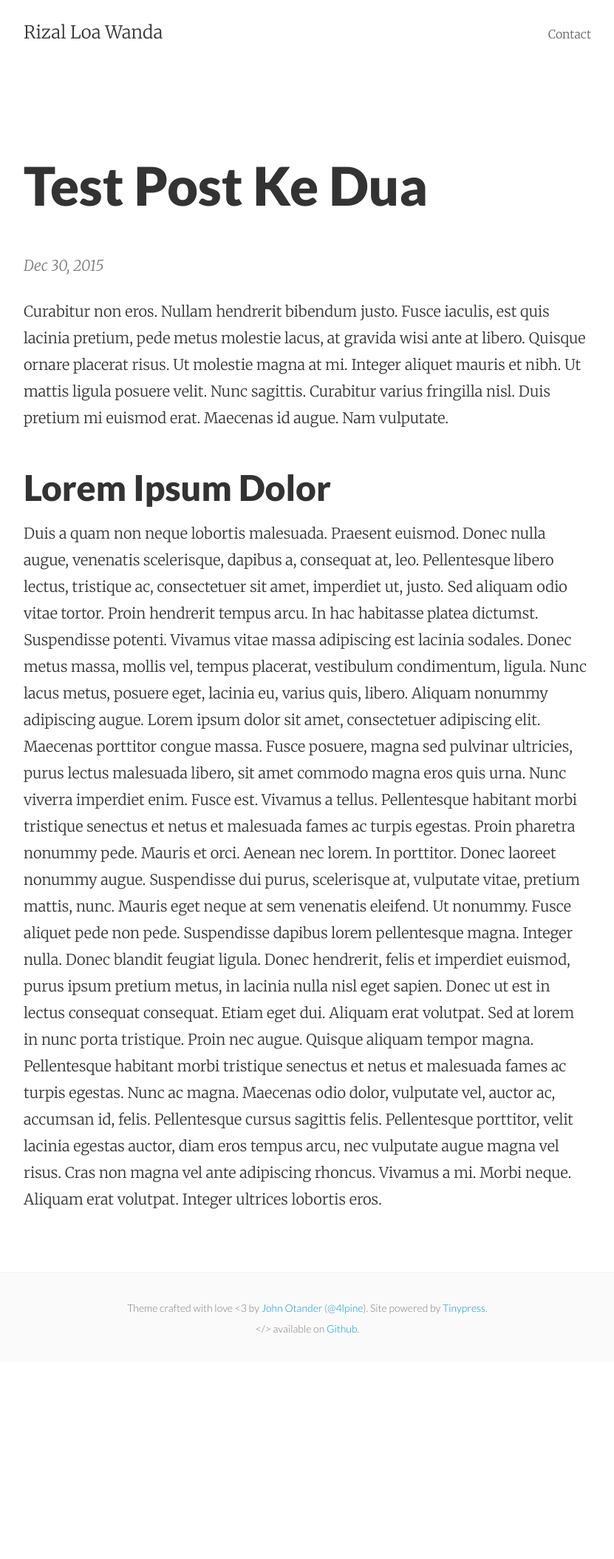
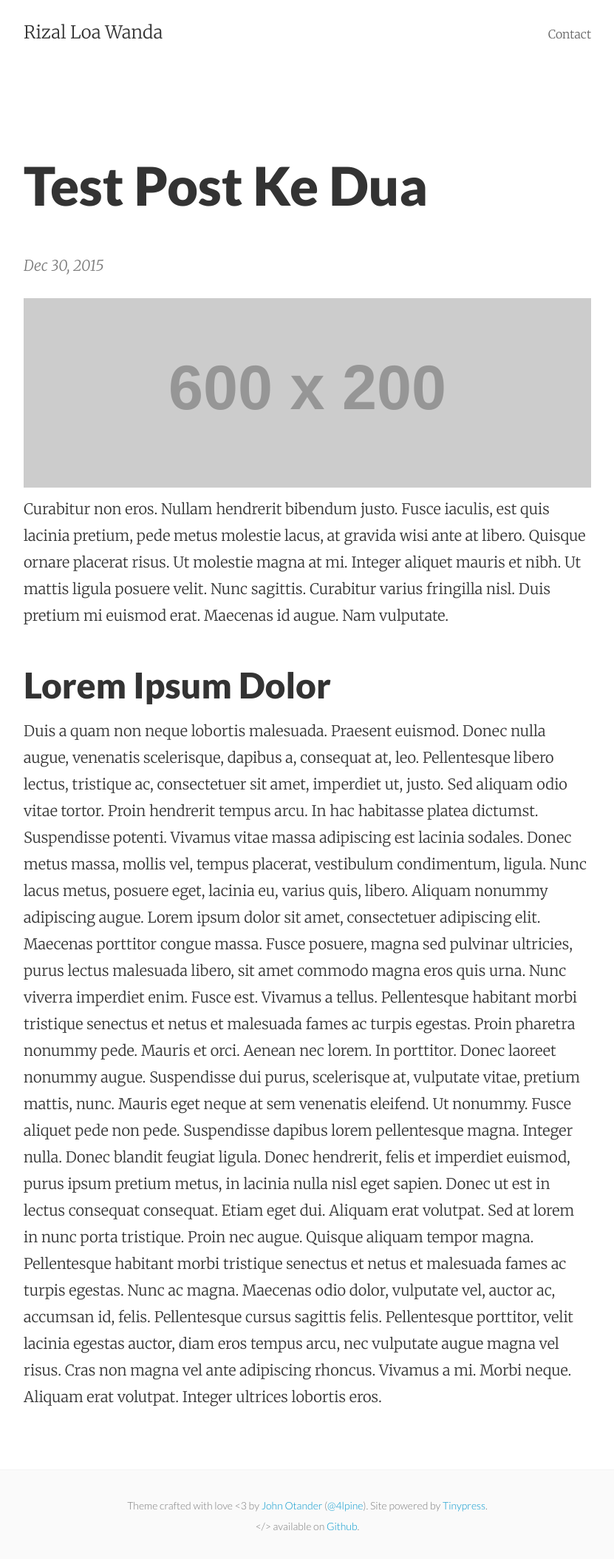
Before and after one commit to riloaw/riloaw.github.io, a Jekyll site: the page built from _posts/2015-12-30-test-post-ke-dua.markdown, in a window 1280 px wide. Shown: the whole page at 74% size, without its empty margins (224-1055 px from the left). Built offline with Jekyll 4.4.1, drawn with Linux system fonts in a browser that asks for light colours; comment, search, counter and statistics services are not loaded; before the commit the page ends 1840 px from its top, so only the background shows below that.

Commit message:
Post update: Test Post Ke Dua

```diff
--- a/_posts/2015-12-30-test-post-ke-dua.markdown
+++ b/_posts/2015-12-30-test-post-ke-dua.markdown
@@ -5,6 +5,7 @@ layout: post
 tags: [artikel]
 categories: [blog]
 ---
+<img src="http://dummyimage.com/600x200/75a1ff/fff.png&text=Test" />
 Curabitur non eros. Nullam hendrerit bibendum justo. Fusce iaculis, est quis lacinia pretium, pede metus molestie lacus, at gravida wisi ante at libero.
 Quisque ornare placerat risus. Ut molestie magna at mi. Integer aliquet mauris et nibh.
 Ut mattis ligula posuere velit. Nunc sagittis. Curabitur varius fringilla nisl. <!-- more -->
```
